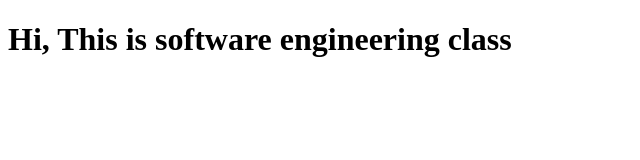
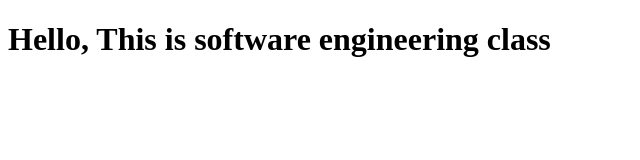
Before and after one commit to komalbibi/hello_world, a plain HTML site: page index.html in a window 1280 px wide. Shown: the whole page, without its empty margins (0-640 px from the left). Drawn offline with Linux system fonts and the light colour scheme.

Commit message:
Update index.html

```diff
--- a/index.html
+++ b/index.html
@@ -7,6 +7,6 @@
     <title>Document</title>
 </head>
 <body>
-    <h1>Hi, This is software engineering class</h1>
+    <h1>Hello, This is software engineering class</h1>
 </body>
 </html>
```
